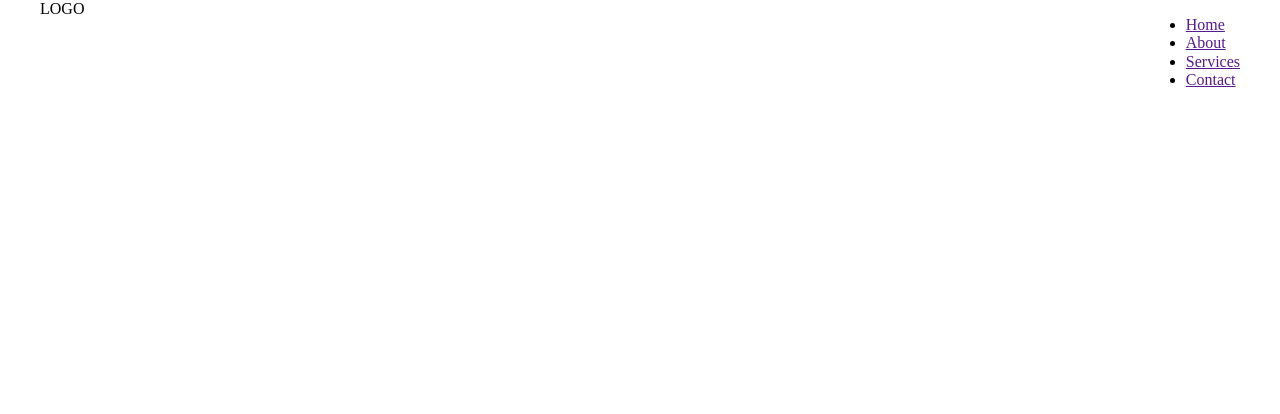
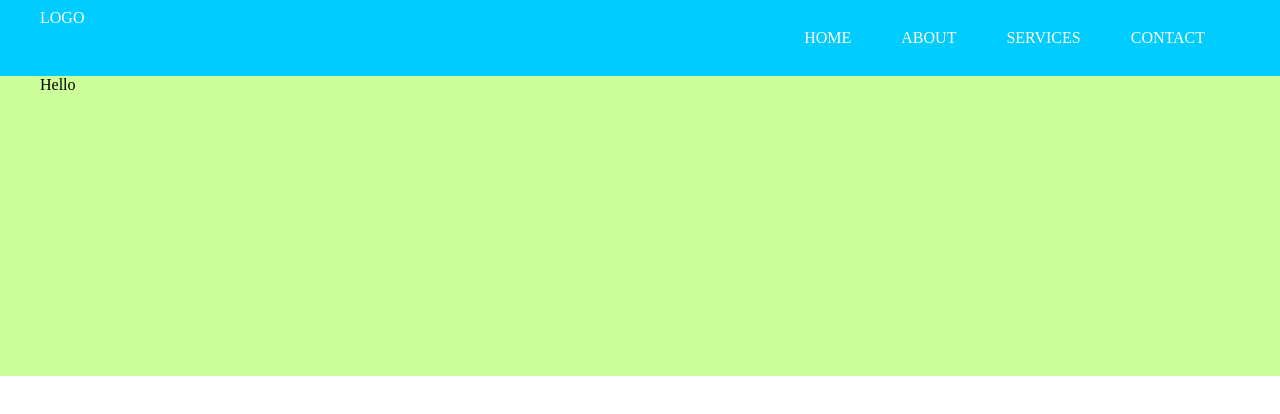
Before and after one commit to joelslayer/modulogit, a plain HTML site: page index.html in a window 1280 px wide. Drawn offline with Linux system fonts and the light colour scheme.

Commit message:
adicinado o corpo da pagina

```diff
--- a/assets/css/template.css
+++ b/assets/css/template.css
@@ -20,4 +20,45 @@
 .topo
 {
 	display: flex;
+	background-color: #00ccff;
 }
+
+.logo
+{
+	padding-top: 10px;
+	color: #FFF;
+	line-height: 16px;
+	font-size: 16px;
+	display: block;
+}
+
+
+.menu ul, .menu li
+{
+	margin:0;
+	padding: 10px;
+	list-style: none;
+}
+
+.menu ul
+{
+	display: flex;
+}
+
+.menu a
+{
+	display: block;
+	text-decoration: none;
+	text-transform: uppercase;
+	padding: 10px 15px;
+	color: #FFF;
+	line-height: 16px;
+	font-size: 16px;
+}
+
+.corpo
+{
+	display: flex;
+	height: 300px;
+	background-color: #cf9;
+}
--- a/index.html
+++ b/index.html
@@ -27,5 +27,9 @@
 		</div>
 	</header>
 
+	<section class="corpo justify-center">
+		<div class="container">Hello</div>
+	</section>
+
 </body>
 </html>
```
